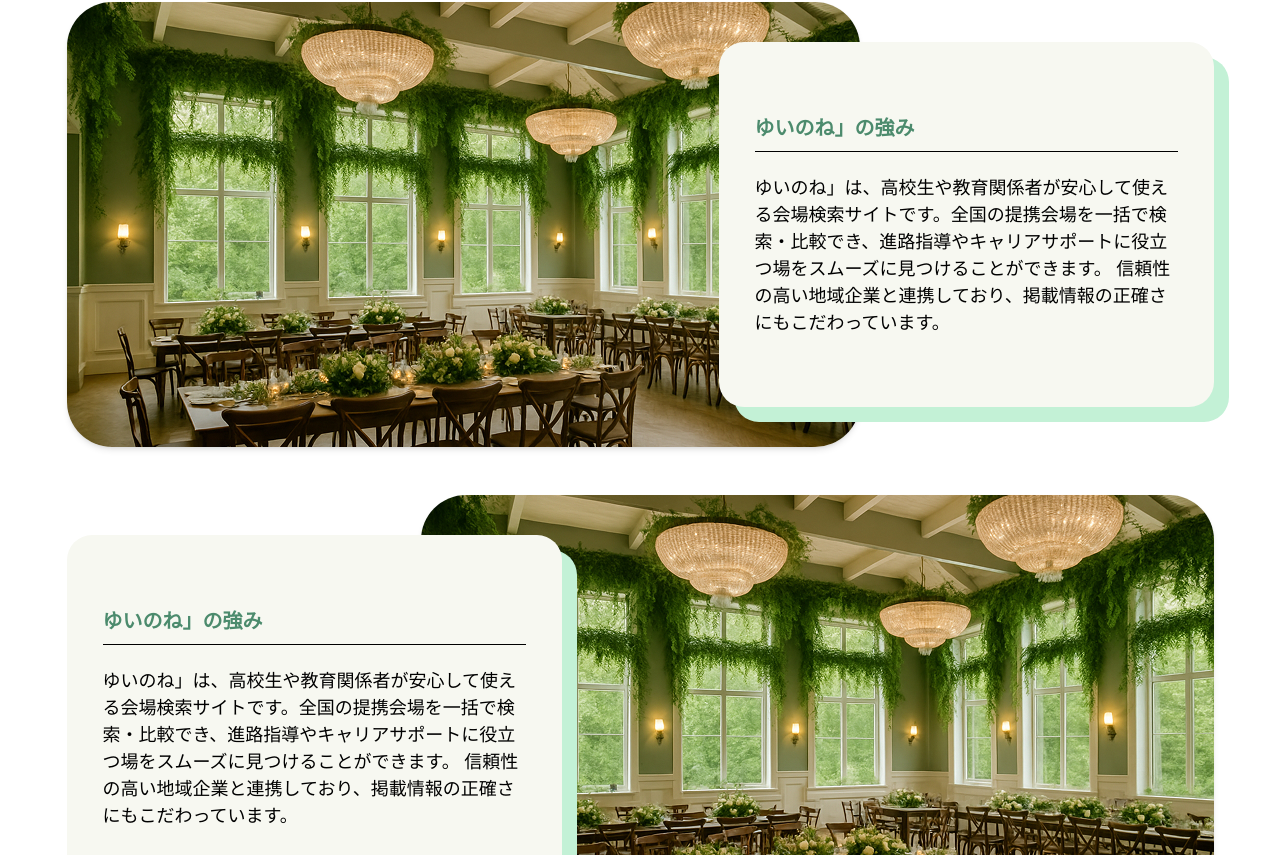
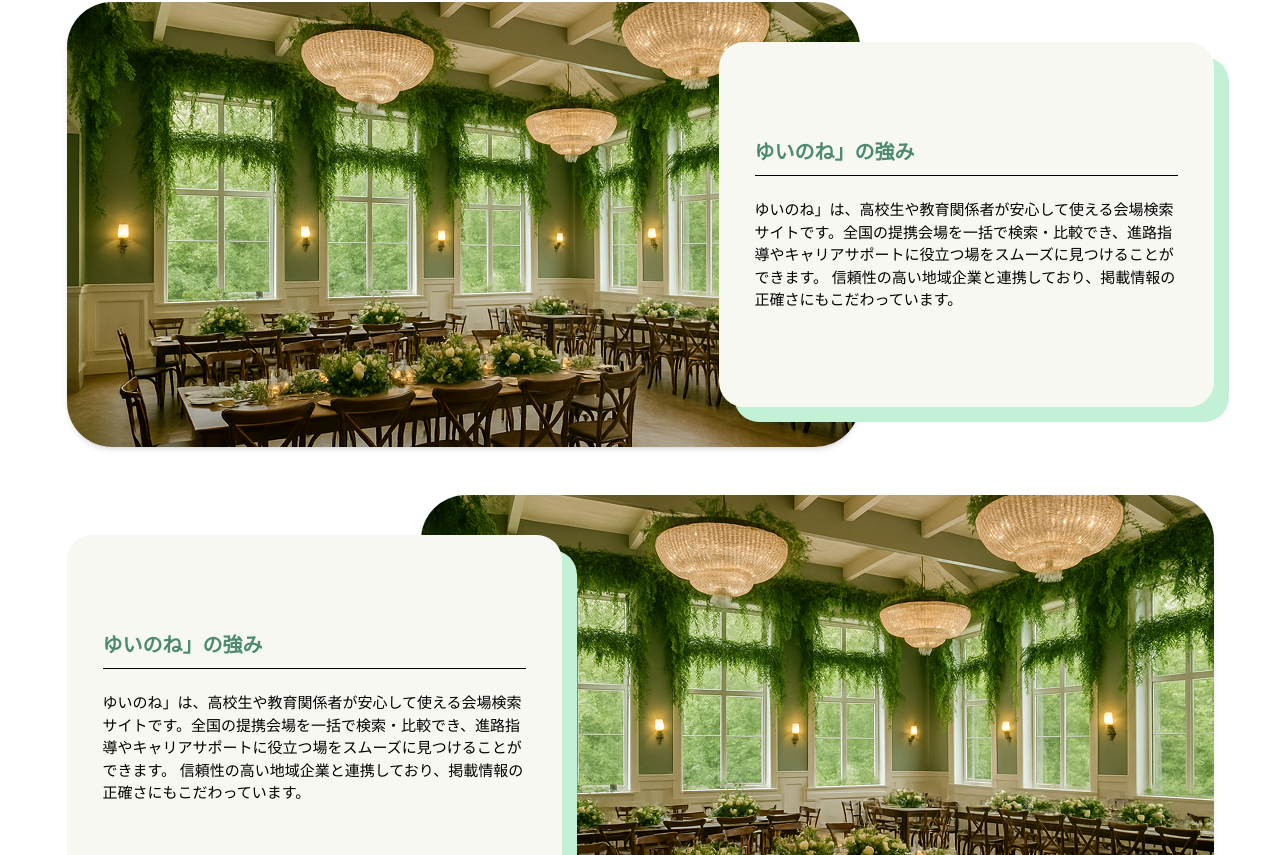
Before and after one commit to neraindai/yuin, a React (Vite) app: page /budget-wedding in a window 1280 px wide. Shown: the part 605-1460 px from the top of the page. Built offline with nearby package versions, Linux system fonts and the light colour scheme.

Commit message:
adding sizing css for the overlay section

```diff
--- a/src/components/ExtraComponent/OverlayContent.jsx
+++ b/src/components/ExtraComponent/OverlayContent.jsx
@@ -27,7 +27,7 @@ const OverlayContent = ({title, description, reverseColumn}) =>{
             className="py-5 lg:py-2 w-full lg:w-[495px] bg-[#F7F8F1] rounded-[25px] lg:-ml-[165px] pl-9 pr-9 z-10 mt-0 md:mt-10 mb-10 align-center shadow-custom-green flex flex-col justify-center"
             >
             <h3 className="text-nm md:text-base lg:text-baselg font-bold text-primary-text font-yugothic mb-2 after:content-[''] after:flex after:w-100 after:h-[1px] after:bg-black after:mt-[8px] after:mb-[15px]">{title}</h3>
-            <p className="font-yugothic font-medium text-smd md:text-nm lg:text-basemd">
+            <p className="font-yugothic font-medium text-smd md:text-nm lg:base">
             {description}
             </p>
             </motion.div>
@@ -57,7 +57,7 @@ const OverlayContent = ({title, description, reverseColumn}) =>{
             className="py-5 lg:py-2 w-full lg:w-[495px] bg-[#F7F8F1] rounded-[25px] lg:-mr-[165px] pl-9 pr-9 z-10 mt-5 md:mt-10 mb-10 align-center shadow-custom-green flex flex-col justify-center"
             >
             <h3 className="text-nm md:text-base lg:text-baselg font-bold text-primary-text font-yugothic mb-2 after:content-[''] after:flex after:w-100 after:h-[1px] after:bg-black after:mt-[8px] after:mb-[15px]">{title}</h3>
-            <p className="font-yugothic font-medium text-smd md:text-nm lg:text-basemd">
+            <p className="font-yugothic font-medium text-smd md:text-nm lg:base">
             {description}
             </p>
             </motion.div>
```
